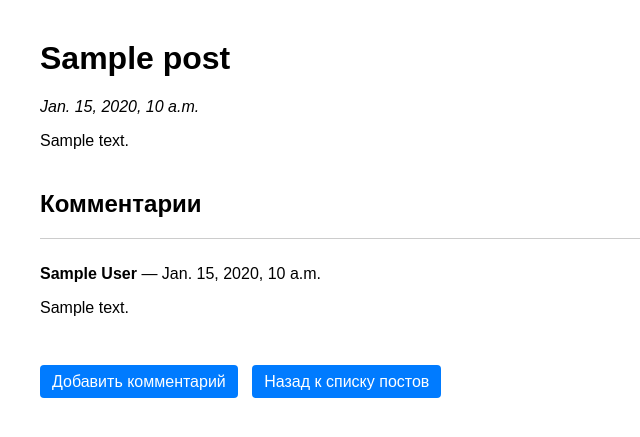
After one commit to EvgOstgit/django_blog, a Django app: page /posts/1/ in a window 1280 px wide. The commit adds this page. Shown: the top 437 px of the page, without its empty margins (0-640 px from the left). Run offline with Django 5.2, Linux system fonts and the light colour scheme; tables that the repository leaves empty hold one stand-in row (values such as "Sample post").

Commit message:
Добавлена возможность оставлять комментарии к постам, добавлено тестовое наполнение БД

```diff
--- a/myblog/blog/models.py
+++ b/myblog/blog/models.py
@@ -30,10 +30,10 @@ class Post(models.Model):
 
 # модель комментария
 class Comment(models.Model):
-    post_id = models.IntegerField()
-    author = models.CharField(max_length=100)
-    text =  models.TextField()
-    created_at = models.DateTimeField(auto_now_add=True)
+    post = models.ForeignKey('Post', on_delete=models.CASCADE, related_name='comments')
+    author = models.CharField(max_length=200)
+    text = models.TextField()
+    created_date = models.DateTimeField(default=timezone.now)
 
     def __str__(self):
-        return f"Comment by {self.author}"
+        return f'Комментарий от {self.author}'
--- /dev/null
+++ b/myblog/blog/templates/blog/post_detail.html
@@ -0,0 +1,46 @@
+<!DOCTYPE html>
+<html lang="ru">
+<head>
+    <meta charset="UTF-8">
+    <title>{{ post.title }}</title>
+    <style>
+        body { font-family: Arial, sans-serif; margin: 40px; }
+        .post { margin-bottom: 40px; }
+        .comment { border-top: 1px solid #ccc; padding: 10px 0; }
+        .btn {
+            padding: 8px 12px;
+            background-color: #007BFF;
+            color: white;
+            text-decoration: none;
+            border-radius: 4px;
+            margin-right: 10px;
+        }
+        .btn:hover { background-color: #0056b3; }
+        a { text-decoration: none; color: #007BFF; }
+    </style>
+</head>
+<body>
+    <div class="post">
+        <h1>{{ post.title }}</h1>
+        <p><em>{{ post.created_at }}</em></p>
+        <div>
+            {{ post.content|linebreaks }}
+        </div>
+    </div>
+
+    <h2>Комментарии</h2>
+    {% for comment in post.comments.all %}
+        <div class="comment">
+            <p><strong>{{ comment.author }}</strong> — {{ comment.created_date }}</p>
+            <p>{{ comment.text|linebreaks }}</p>
+        </div>
+    {% empty %}
+        <p>Комментариев пока нет.</p>
+    {% endfor %}
+
+    <div style="margin-top: 30px;">
+        <a href="{% url 'add_comment_to_post' pk=post.pk %}" class="btn">Добавить комментарий</a>
+        <a href="{% url 'post_list' %}" class="btn">Назад к списку постов</a>
+    </div>
+</body>
+</html>
--- a/myblog/blog/views.py
+++ b/myblog/blog/views.py
@@ -1,5 +1,6 @@
-from django.shortcuts import render, get_object_or_404
+from django.shortcuts import render, get_object_or_404, redirect
 from .models import Post, Category
+from .forms import CommentForm
 
 # представление для отображения списка постов
 def post_list(request):
@@ -31,3 +32,20 @@ def posts_by_category(request, category_slug):
     posts = Post.objects.filter(categories=category).order_by('-created_at')
 
     return render(request, 'blog/posts_by_category.html', {'category': category, 'posts': posts})
+
+def add_comment_to_post(request, pk):
+    post = get_object_or_404(Post, pk=pk)
+    if request.method == "POST":
+        form = CommentForm(request.POST)
+        if form.is_valid():
+            comment = form.save(commit=False)
+            comment.post = post
+            comment.save()
+            return redirect('post_detail', pk=post.pk)
+    else:
+        form = CommentForm()
+    return render(request, 'blog/add_comment_to_post.html', {'form': form, 'post': post})
+
+def post_detail(request, pk):
+    post = get_object_or_404(Post, pk=pk)
+    return render(request, 'blog/post_detail.html', {'post': post})
--- a/myblog/myblog/urls.py
+++ b/myblog/myblog/urls.py
@@ -24,4 +24,6 @@ urlpatterns = [
     path('about/', views.about, name='about'),
     path('posts/', views.post_list, name='post_list'),
     path('category/<slug:category_slug>/', views.posts_by_category, name='posts_by_category'),
+    path('post/<int:pk>/comment/', views.add_comment_to_post, name='add_comment_to_post'),
+    path('posts/<int:pk>/', views.post_detail, name='post_detail'),
 ]
```
Also changed, not shown: myblog/blog/forms.py (added, +7 -0 lines), myblog/blog/management/commands/fill_data.py (added, +41 -0 lines), myblog/blog/templates/blog/about.html (+15 -6 lines), myblog/blog/templates/blog/add_comment_to_post.html (added, +51 -0 lines), myblog/blog/templates/blog/home.html (+12 -1 lines), myblog/blog/templates/blog/post_list.html (+15 -2 lines), myblog/blog/templates/blog/posts_by_category.html (+13 -8 lines), myblog/blog/migrations/0005_delete_comment.py (added), myblog/blog/migrations/0006_comment.py (added).
